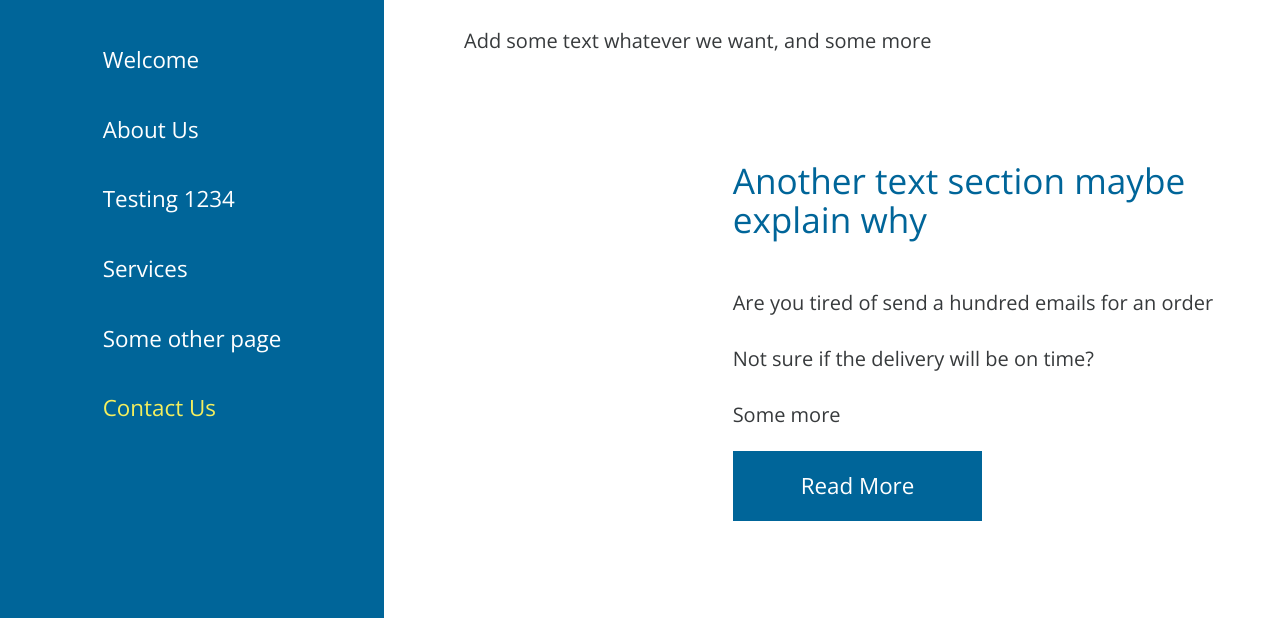
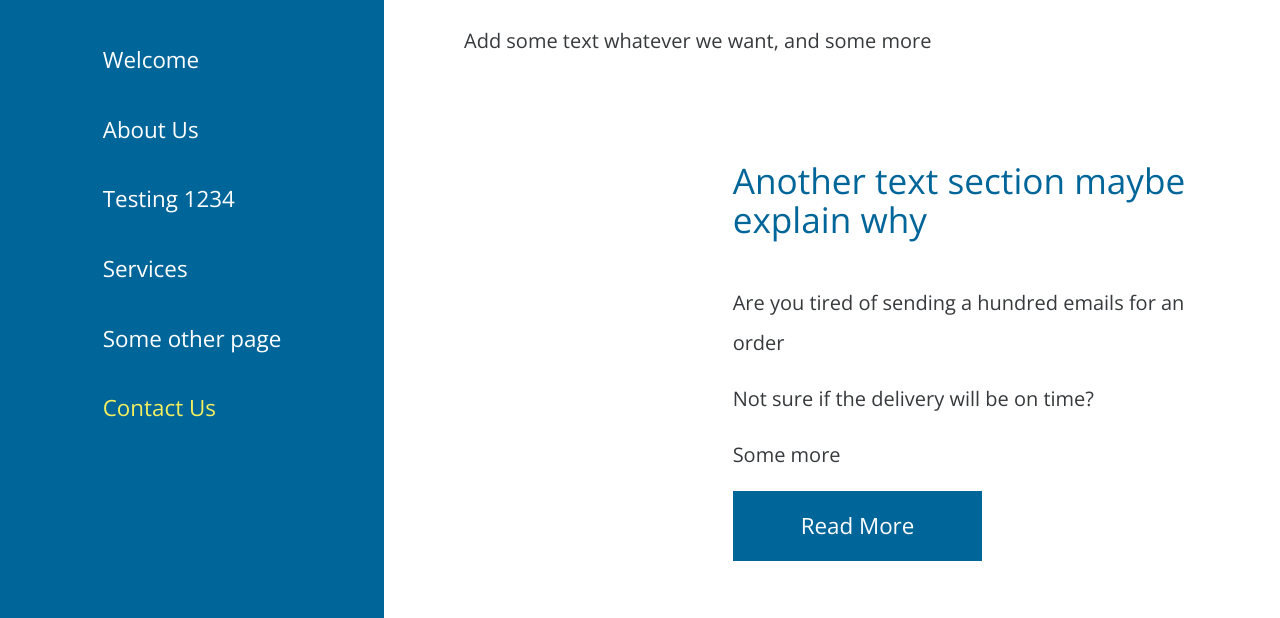
Before and after one commit to bhokali-bhaiya-ji/bhokali-bhaiya-ji.github.io1, a plain HTML site: page index.html in a window 1280 px wide. Shown: the part 173-791 px from the top of the page. Drawn offline with nearby package versions, Linux system fonts and the light colour scheme.

Commit message:
second commit

```diff
--- a/index.html
+++ b/index.html
@@ -75,7 +75,7 @@
                                         <header>
                                             <h2 class="tm-blue-text tm-section-title tm-margin-b-45">Another text section maybe explain why </h2>
                                         </header>
-                                        <p>Are you tired of send a hundred emails for an order </p>
+                                        <p>Are you tired of sending a hundred emails for an order </p>
                                         <p>Not sure if the delivery will be on time? </p>
                                         <p>Some more </p>
                                         <a href="#" class="tm-button tm-button-wide">Read More</a>
```
